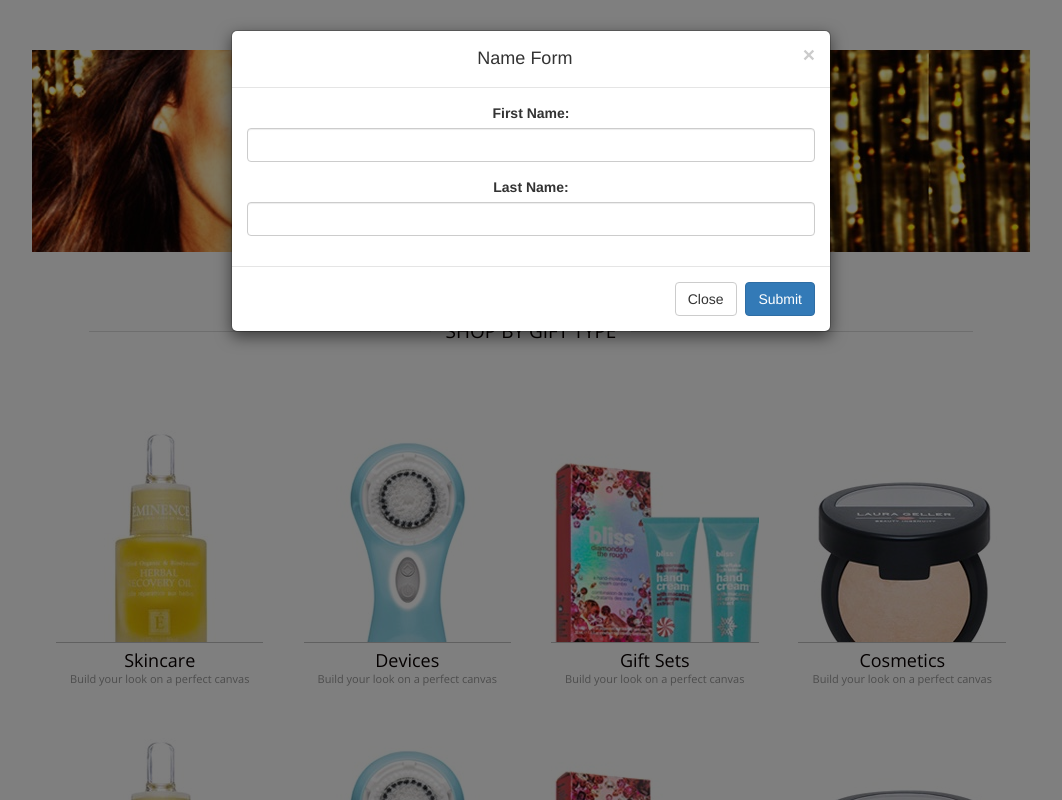
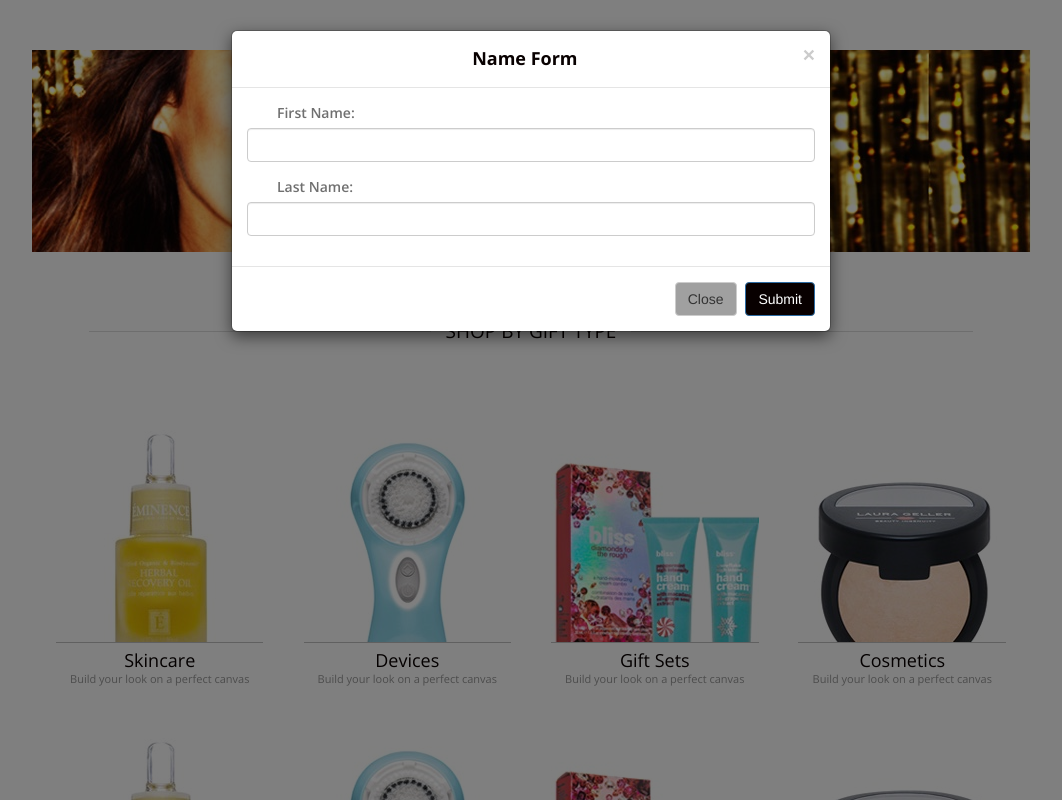
Before and after one commit to gingermamba32/DERMSTORE, a PHP site: page / in a window 1280 px wide, after a click that opens the changed part. Shown: the whole page, without its empty margins (109-1171 px from the left). Run offline with PHP 8.4, Linux system fonts and the light colour scheme; some libraries are stand-ins or nearby versions; some web fonts are replaced.

Commit message:
good changes

```diff
--- a/css/style.css
+++ b/css/style.css
@@ -1,3 +1,12 @@
+/*Web Fonts*/
+@font-face {
+  font-family: 'Open Sans';
+  src: url('../fonts/us101-webfont.eot');
+  src: url('../fonts/abolition-regular-webfont.eot?#iefix') format('embedded-opentype'),
+       url('../fonts/abolition-regular-webfont.woff') format('woff'),
+       url('../fonts/abolition-regular-webfont.ttf') format('truetype');
+}
+
 /*main styles*/
 
 /* ---Banner--- */
@@ -109,6 +118,35 @@ h3 {
 .button-bottom-padding {
 	padding-bottom: 75px;
 }
+
+/*Modal Styles*/
+#myModalLabel{
+	font-family: 'Open Sans';
+	color: #080000;
+	font-weight: 700;
+}
+.control-label{
+	float: left;
+	padding-left: 30px;
+	font-family: 'Open Sans';
+	color: #707070;
+	font-weight: 600;
+}
+
+.btn-primary{
+	background-color: #080000;
+}
+
+.btn-default{
+	background-color: #A0A0A0;
+}
+
+.btn-primary:hover{
+	color: #ffffff;
+	background-color: #505050;
+}
+
+
 /*Media Queries*/
 /*inlcude large mobile screens*/
 @media (max-width: 550px){
--- a/index.html
+++ b/index.html
@@ -4,6 +4,8 @@
 	<link rel="stylesheet" href="http://media.dermstore.com/images/style/bootstrap3/css/bootstrap.min.css">
 	<link rel="stylesheet" type="text/css" href="css/style.css">
 	<title>Test Front-End Dev</title>
+
+
 </head>
 
 	<body>
@@ -46,8 +48,8 @@
 			  	</div>
 			</div>
 
-			<!-- row two in 4x2 -->
-			<div class="row" id="row-padding">
+
+			<div class="row" id="row-padding"> <!-- Second Row in grid -->
 			  	<div class="col-md-3 tool-one">
 			  		<img src="img/col1.jpg" alt="image1" class="img-border"/>
 			  		<h2 class="img-title">Gifts for her</h2>
@@ -113,8 +115,6 @@
 		</div>
 		<!-- End Modal -->
 
-
-
 	</div> <!-- primary content div close -->
 
 	<script src="https://ajax.googleapis.com/ajax/libs/jquery/1.11.1/jquery.min.js"></script>
--- a/index.php
+++ b/index.php
@@ -1,3 +1,3 @@
 <?php include_once("index.html"); ?>
 
-<!-- for heroku build...Bootstrap discrepancies in build between Css/js CDN vs Dermstore CDN -->
+<!-- for heroku build...Bootstrap discrepancies in build between Bootstrap Css/js CDN vs Dermstore CSS/js CDN -->
```
